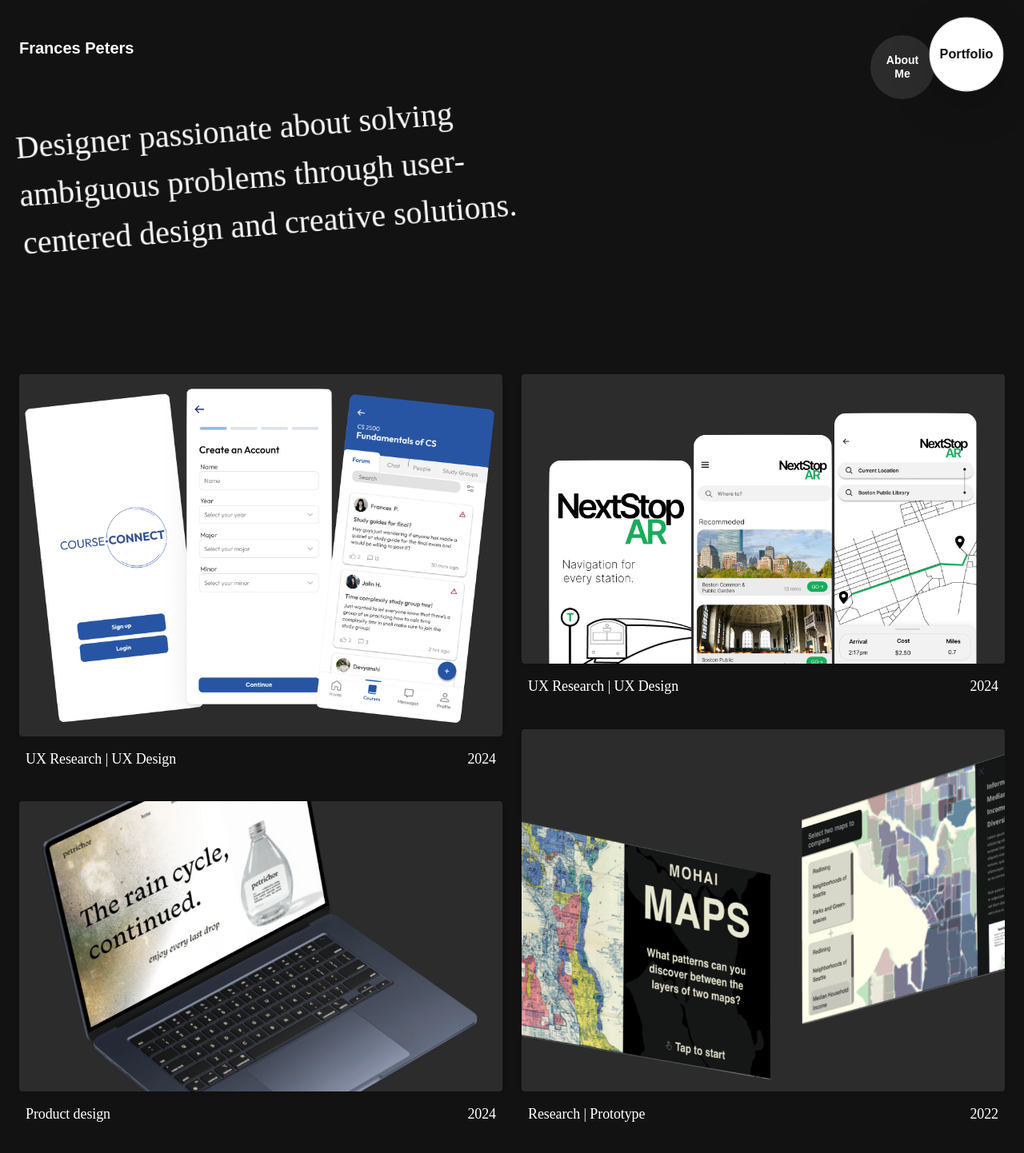
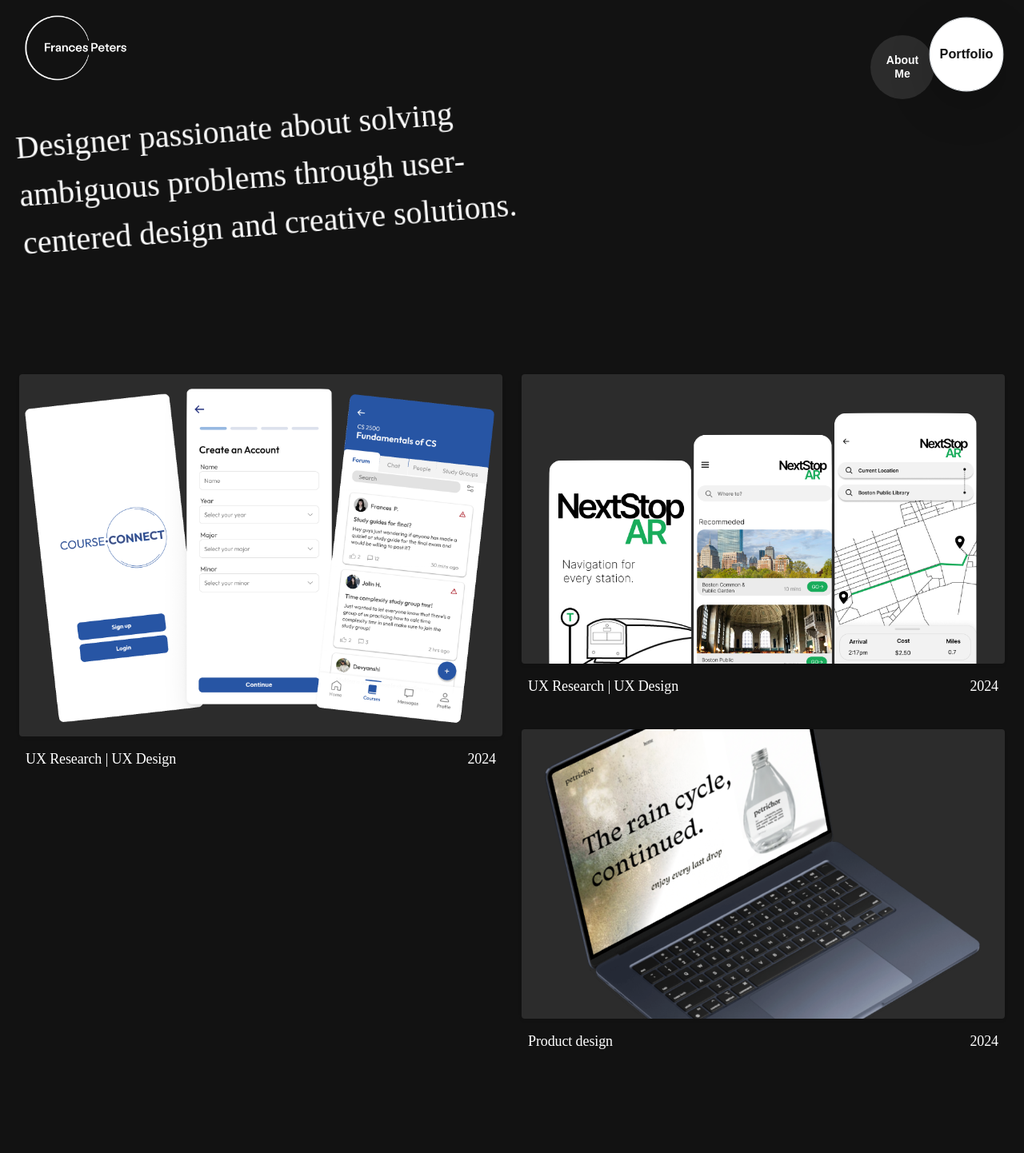
Before and after one commit to francespeters/portfolio-website-francespeters, a Next.js app: page /home in a window 1280 px wide. Shown: the top 1442 px of the page at 80% size. After the commit the page ends 1363 px from the top, so only its background shows below. Built offline with nearby package versions, Linux system fonts and the light colour scheme.

Commit message:
added logo

```diff
--- a/app/components/layout/Header.tsx
+++ b/app/components/layout/Header.tsx
@@ -24,7 +24,8 @@
               href="/home"
               className="text-xl font-semibold !text-brand-paper no-underline"
             >
-              Frances Peters
+              <img src="/images/mylogo.png" alt="Logo" className="h-24 w-auto" />
+
             </Link>
           )}
 
--- a/app/database/projects.json
+++ b/app/database/projects.json
@@ -38,37 +38,7 @@
     ],
     "impact": "Course Connect provided a structured, personalized way for students to connect with classmates, making it easier to form study groups and friendships while also offering a centralized class chat platform. By reducing social friction, CourseConnect aims to help increase student engagement and support a stronger sense of belonging on campus.",
     "takeaways": "I learned the importance of designing for emotional experience, not just usability and aesthetics, particularly when addressing social connection. Iterative testing, clear heuristics, and personalization were critical in creating interfaces that were both effective and engaging, while respecting user privacy and preferences."
-
   },
-  {
-    "id": "petrichor",
-    "title": "Petrichor",
-    "href": "/projects/petrichor",
-    "tagText": "Product design",
-    "date": "2024",
-    "type":"Project",
-    "subtitle":"Beverage Branding & Packaging Design",
-    "aspect":"aspect-[5/3]",
-    "problem":"This was a project I worked on for my Identity and Brand Design course. Our task was to observe beverages in the world and then build our own brand. I found it interesting how water, something that is a daily necessity, could come in so many different forms with their own individual brand tones and personality. I took inspiration from water brands like Voss, but wanted to create a brand that felt more connected to nature and the environment. My goal was to create a brand that not only provided a refreshing beverage but also inspired consumers to embrace a lifestyle that values and protects the environment.",
-    "cover":"/images/screen_p.jpg",
-    "imageSrc": "/images/petrichorImg.png",
-    "altImg":"/images/petrichoralt.png",
-    "research": [
-      "The initial idea stemmed from the word petrichor and from there I built a water brand that echoed the and natural essence of this word. Every design choice was intentional, from the water-drop shape of the bottle to its glass material. I chose to let the features of the typeface do most of the talking for the logo. The sparkling water variation was signaled through the sun rays around the word sparkling, meant to convey the effect of sun reflecting off of water."
-     ],
-    "img3": "/images/ad_p.jpg",
-    "screensImg": "/images/packaging_p.jpg",
-    "solution": "Petrichor is a brand that embodies the idea of eco-friendly products as it is continuing the rain cycle by filtering rainwater and making it safe to drink. The name Petrichor refers to the pleasant, earthy scent produced when rain falls on dry soil, symbolizing renewal and freshness. As a brand, Petrichor is dedicated to creating sustainable, environmentally conscious water beverages that not only provide everyday refreshment but also promote a deeper connection with the natural world. In order to enjoy the smell of petrichor, you have to be outside in nature, and that is the feeling I wanted to evoke with this brand. From glass, reusable packaging to ethically sourced ingredients, Petrichor aims to inspire consumers to embrace a lifestyle that values and protects the environment.",
-    "challenges":[
-      "Rainwater consumption is not yet feasible due to of purification limitations.",
-      "Balancing poetic branding with credibility required attention to visual complexity.",
-      "Ensuring the minimal logo felt intentional rather than under-designed required thoughtful typographic refinement."
-    ],
-    "impact":"Petrichor’s touchpoints include the logo, packaging, labels, and advertisements. Each touchpoint was crafted to reflect the brand's commitment to sustainability and its connection to nature.The logo features a minimalistic design, letting the Adobe Monarcha typeface do the talking. The typeface appears rhythmic, like rain, and feels even a bit poetic. The packaging is made from glass, a sustainable material that can be reused and recycled while the shape itself resembles a water droplet, reinforcing the brand's connection to water and nature. The labels are designed to be simple, reflecting the purity of the product, while also incorporating elements like the definitions of petrichor."
-
-  },
-
-
   {
     "id": "nextstop-ar",
     "title": "NextStop AR",
@@ -109,15 +79,32 @@
     "impact": "The prototype demonstrated how AR could modernize transit navigation and improve accessibility within Boston T stations. By addressing navigation frustrations, the concept showed potential to enhance rider confidence, reduce confusion, and create a more tourist-friendly transit experience.",
     "takeaways": "This project strengthened my ability to identify gaps in an existing product landscape and propose innovative, emerging-technology solutions. I learned the importance of clear onboarding when introducing unfamiliar technology and how strong visual hierarchy and accessibility decisions can reduce cognitive load in high-stress environments. It also reinforced how emerging tools like AR can solve real usability problems and not just serve as a novelty."
 
-
   },
   {
-    "id": "mohai",
-    "title": "Mohai Museum Redesign",
-    "href": "/projects/mohai",
-    "tagText": "Research | Prototype",
-    "date": "2022",
-    "imageSrc":"/images/maps.png",
-    "cover":"/images/maps.png"
+    "id": "petrichor",
+    "title": "Petrichor",
+    "href": "/projects/petrichor",
+    "tagText": "Product design",
+    "date": "2024",
+    "type":"Project",
+    "subtitle":"Beverage Branding & Packaging Design",
+    "aspect":"aspect-[5/3]",
+    "problem":"This was a project I worked on for my Identity and Brand Design course. Our task was to observe beverages in the world and then build our own brand. I found it interesting how water, something that is a daily necessity, could come in so many different forms with their own individual brand tones and personality. I took inspiration from water brands like Voss, but wanted to create a brand that felt more connected to nature and the environment. My goal was to create a brand that not only provided a refreshing beverage but also inspired consumers to embrace a lifestyle that values and protects the environment.",
+    "cover":"/images/screen_p.jpg",
+    "imageSrc": "/images/petrichorImg.png",
+    "altImg":"/images/petrichoralt.png",
+    "research": [
+      "The initial idea stemmed from the word petrichor and from there I built a water brand that echoed the and natural essence of this word. Every design choice was intentional, from the water-drop shape of the bottle to its glass material. I chose to let the features of the typeface do most of the talking for the logo. The sparkling water variation was signaled through the sun rays around the word sparkling, meant to convey the effect of sun reflecting off of water."
+     ],
+    "img3": "/images/ad_p.jpg",
+    "screensImg": "/images/packaging_p.jpg",
+    "solution": "Petrichor is a brand that embodies the idea of eco-friendly products as it is continuing the rain cycle by filtering rainwater and making it safe to drink. The name Petrichor refers to the pleasant, earthy scent produced when rain falls on dry soil, symbolizing renewal and freshness. As a brand, Petrichor is dedicated to creating sustainable, environmentally conscious water beverages that not only provide everyday refreshment but also promote a deeper connection with the natural world. In order to enjoy the smell of petrichor, you have to be outside in nature, and that is the feeling I wanted to evoke with this brand. From glass, reusable packaging to ethically sourced ingredients, Petrichor aims to inspire consumers to embrace a lifestyle that values and protects the environment.",
+    "challenges":[
+      "Rainwater consumption is not yet feasible due to of purification limitations.",
+      "Balancing poetic branding with credibility required attention to visual complexity.",
+      "Ensuring the minimal logo felt intentional rather than under-designed required thoughtful typographic refinement."
+    ],
+    "impact":"Petrichor’s touchpoints include the logo, packaging, labels, and advertisements. Each touchpoint was crafted to reflect the brand's commitment to sustainability and its connection to nature.The logo features a minimalistic design, letting the Adobe Monarcha typeface do the talking. The typeface appears rhythmic, like rain, and feels even a bit poetic. The packaging is made from glass, a sustainable material that can be reused and recycled while the shape itself resembles a water droplet, reinforcing the brand's connection to water and nature. The labels are designed to be simple, reflecting the purity of the product, while also incorporating elements like the definitions of petrichor."
+
   }
 ]
```
Also changed, not shown: public/images/myLogo.png (added).
